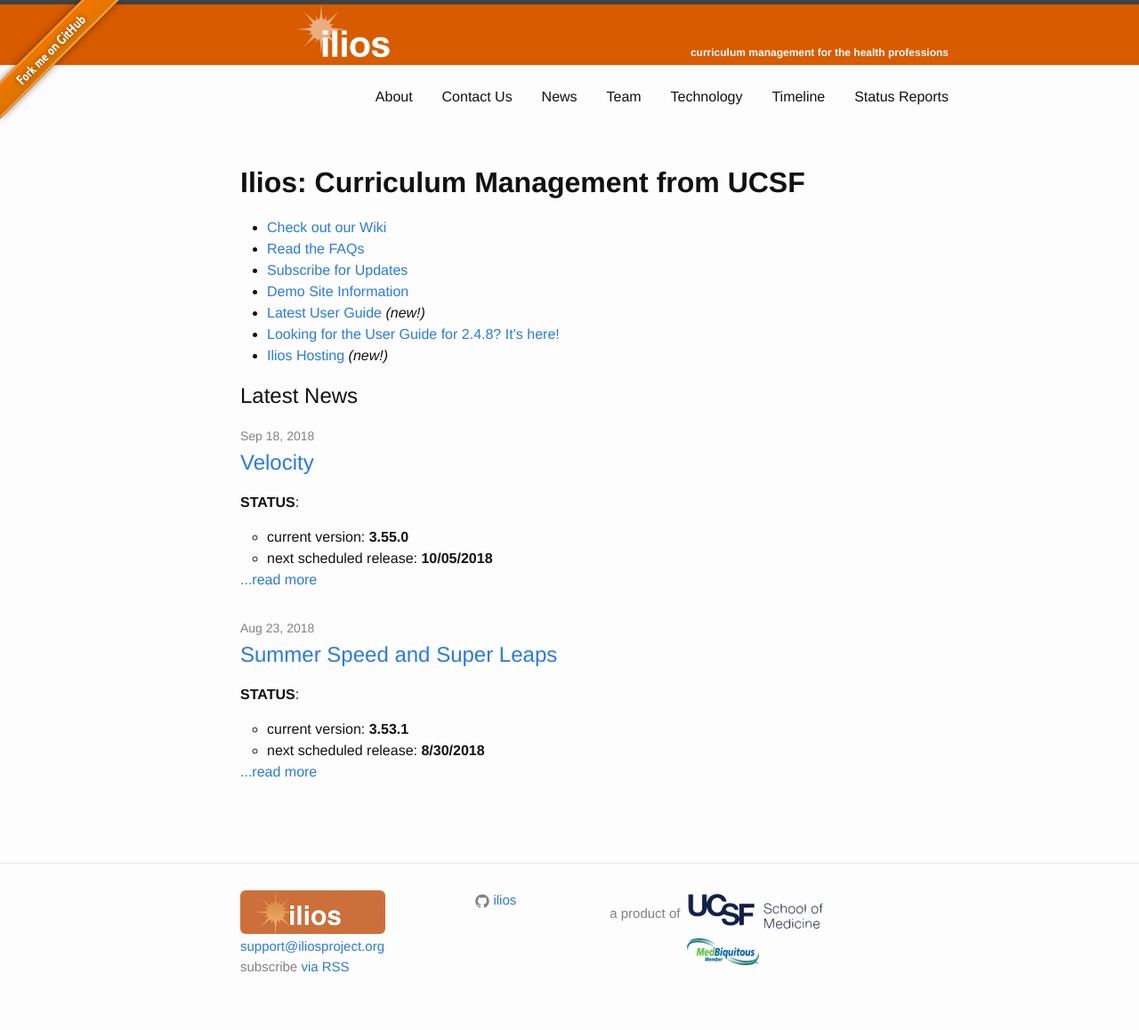
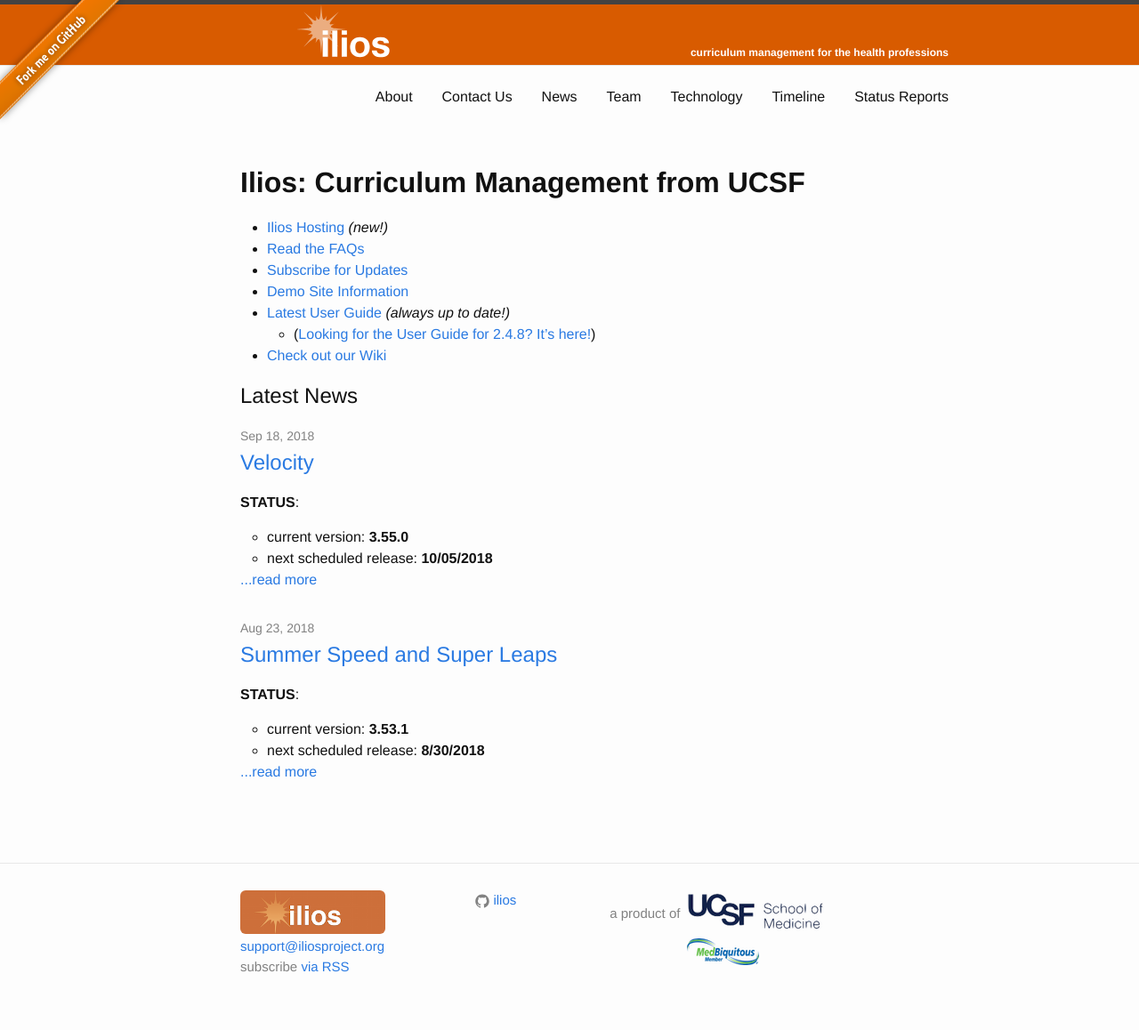
Before and after one commit to ilios/iliosproject.org, a Jekyll site: the page built from index.md, in a window 1280 px wide. Shown: the whole page at 89% size. Built offline with Jekyll 4.4.1, drawn with Linux system fonts in a browser that asks for light colours.

Commit message:
improved_interal_links_menu

```diff
--- a/index.md
+++ b/index.md
@@ -10,13 +10,14 @@
 
 # Ilios: Curriculum Management from UCSF
 
-- [Check out our Wiki](https://github.com/ilios/ilios/wiki){:target="_blank"}
+- [Ilios Hosting](/hosting) *(new!)*
 - [Read the FAQs](https://github.com/ilios/ilios/wiki/FAQS){:target="_blank"}
 - [Subscribe for Updates](/subscribe)
 - [Demo Site Information](/demo)
-- [Latest User Guide](https://iliosproject.gitbooks.io/ilios-user-guide/content/){:target="_blank"} *(new!)*
-- [Looking for the User Guide for 2.4.8? It's here!](https://www.dropbox\.com/sh/3cfxfzdspzf10wp/KbaFS5LKkM){:target="_blank"}
-- [Ilios Hosting](/hosting) *(new!)*
+- [Latest User Guide](https://iliosproject.gitbooks.io/ilios-user-guide/content/){:target="_blank"} *(always up to date!)*
+   -  ([Looking for the User Guide for 2.4.8? It's here!](https://www.dropbox\.com/sh/3cfxfzdspzf10wp/KbaFS5LKkM){:target="_blank"})
+- [Check out our Wiki](https://github.com/ilios/ilios/wiki){:target="_blank"}
+
 
 ## Latest News
 
```
